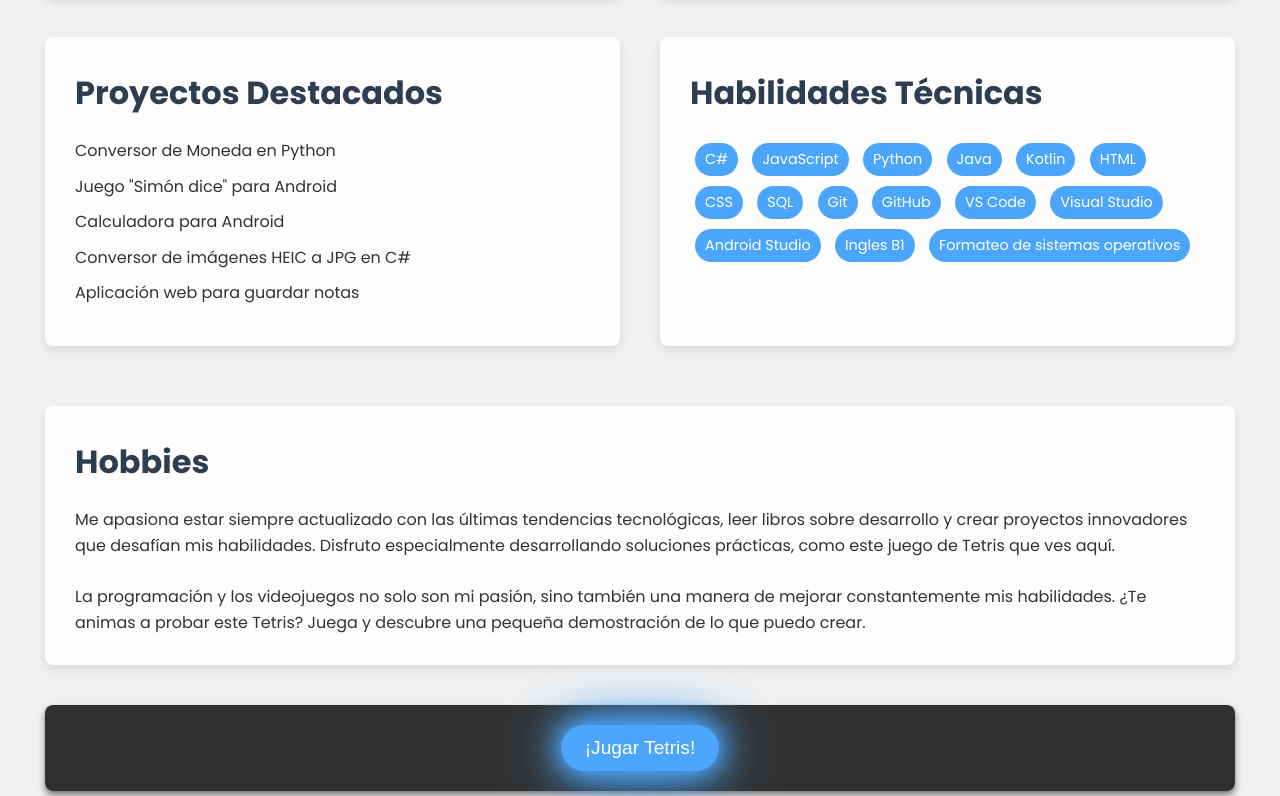
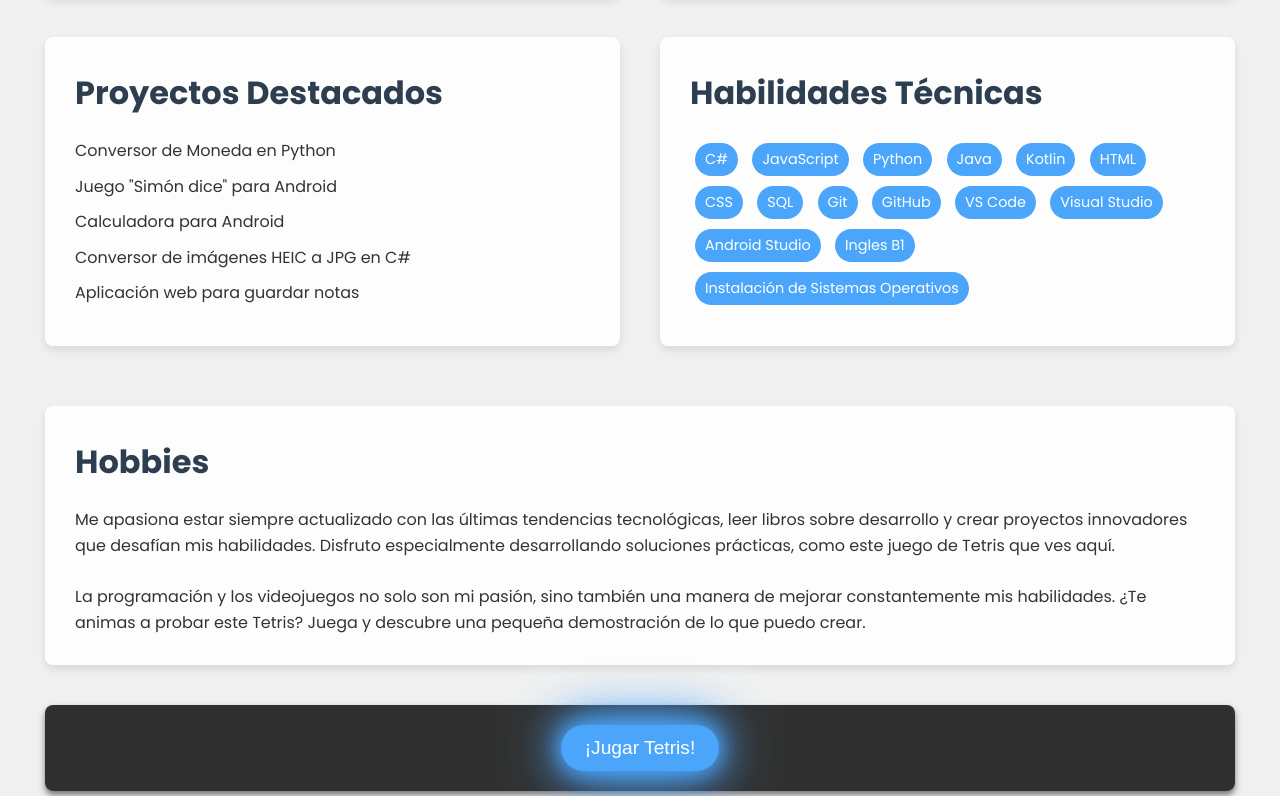
Before and after one commit to Dante0319/portafoliodante, a plain HTML site: page index.html in a window 1280 px wide. Shown: the part 1058-1854 px from the top of the page. Drawn offline with nearby package versions, Linux system fonts and the light colour scheme; animation ran at ten frames a second.

Commit message:
Update index.html

```diff
--- a/index.html
+++ b/index.html
@@ -74,7 +74,7 @@
                     <span class="skill">Visual Studio</span>
                     <span class="skill">Android Studio</span>
                     <span class="skill">Ingles B1</span>
-                    <span class="skill">Formateo de sistemas operativos</span>
+                    <span class="skill">Instalación de Sistemas Operativos</span>
                 </div>
             </section>
         </main>
```
